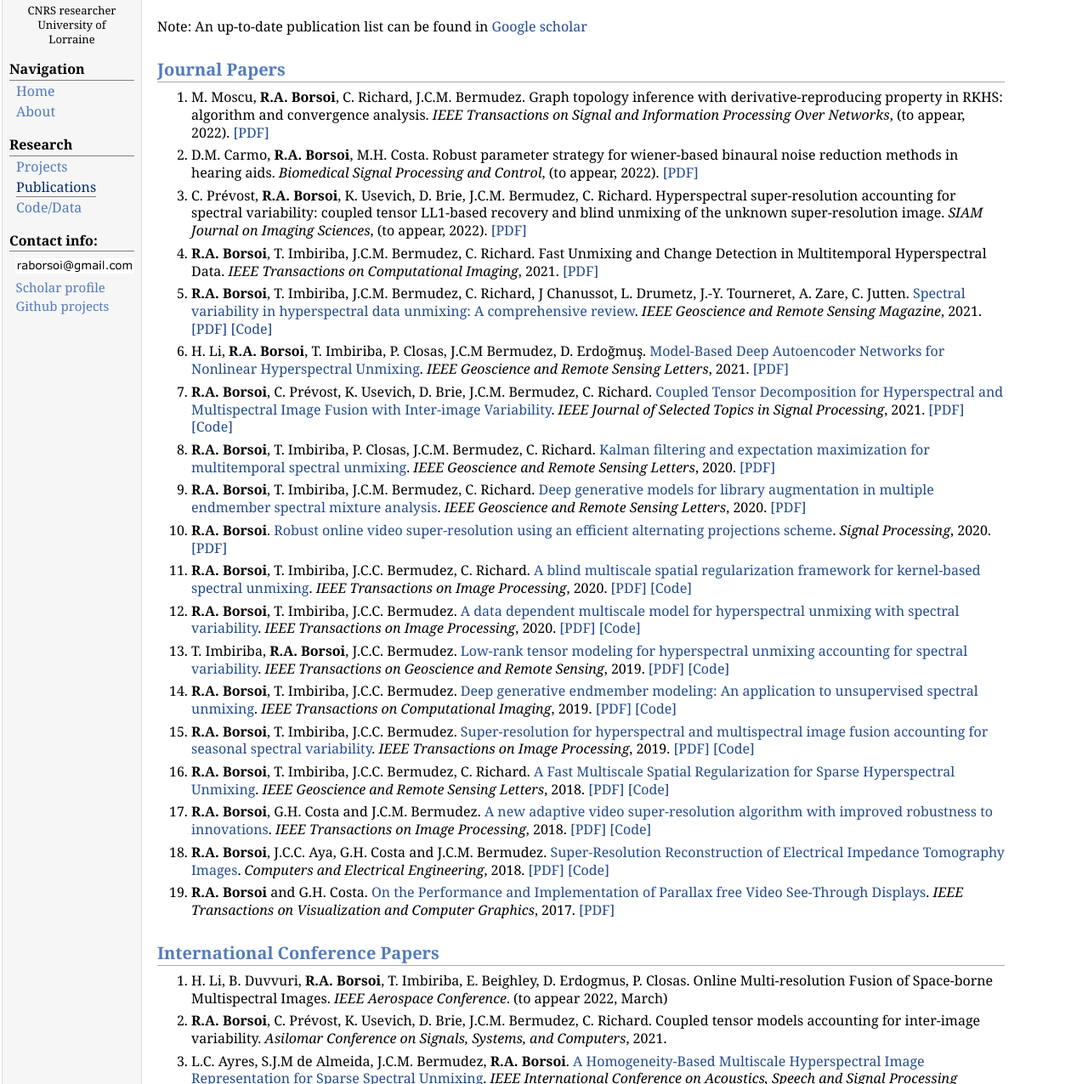
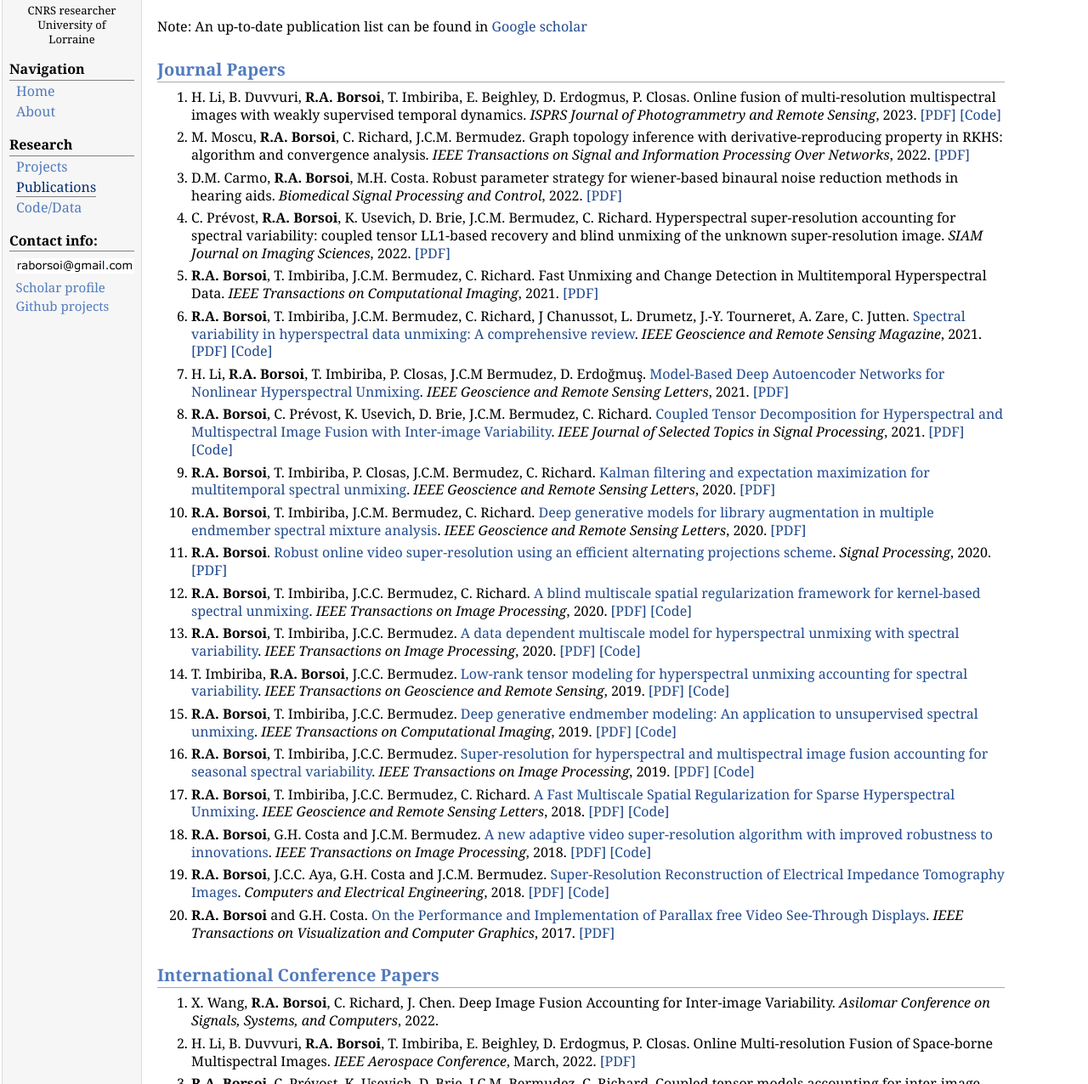
Before and after one commit to ricardoborsoi/ricardoborsoi.github.io, a plain HTML site: page publications.html in a window 1280 px wide. Shown: the part 179-1455 px from the top of the page at 85% size. Drawn offline with Linux system fonts and the light colour scheme.

Commit message:
updated pbs

```diff
--- a/publications.html
+++ b/publications.html
@@ -39,17 +39,22 @@
 </p>
 <h2>Journal Papers</h2>
 <ol>
-<li><p>M. Moscu, <b>R.A. Borsoi</b>, C. Richard, J.C.M. Bermudez. Graph topology inference with derivative-reproducing property in RKHS: algorithm and convergence analysis. <i>IEEE Transactions on Signal and Information Processing Over Networks</i>, (to appear, 2022). <a href="https://arxiv.org/pdf/2104.13687.pdf" target=&ldquo;blank&rdquo;>[PDF]</a>
+<li><p>H. Li, B. Duvvuri, <b>R.A. Borsoi</b>, T. Imbiriba, E. Beighley, D. Erdogmus, P. Closas. Online fusion of multi-resolution multispectral images with weakly supervised temporal dynamics. <i>ISPRS Journal of Photogrammetry and Remote Sensing</i>, 2023. <a href="https://arxiv.org/pdf/2301.02598.pdf" target=&ldquo;blank&rdquo;>[PDF]</a> <a href="https://github.com/HaoqingLi/Multi-resolution-Multispectral-image-fusion-based-weakly-supervised-constrained-Kalman-filter" target=&ldquo;blank&rdquo;>[Code]</a>
 
 
 </p>
 </li>
-<li><p>D.M. Carmo, <b>R.A. Borsoi</b>, M.H. Costa. Robust parameter strategy for wiener-based binaural noise reduction methods in hearing aids. <i>Biomedical Signal Processing and Control</i>, (to appear, 2022). <a href="https://arxiv.org/pdf/2104.09615.pdf" target=&ldquo;blank&rdquo;>[PDF]</a>
+<li><p>M. Moscu, <b>R.A. Borsoi</b>, C. Richard, J.C.M. Bermudez. Graph topology inference with derivative-reproducing property in RKHS: algorithm and convergence analysis. <i>IEEE Transactions on Signal and Information Processing Over Networks</i>, 2022. <a href="https://arxiv.org/pdf/2104.13687.pdf" target=&ldquo;blank&rdquo;>[PDF]</a>
 
 
 </p>
 </li>
-<li><p>C. Prévost, <b>R.A. Borsoi</b>, K. Usevich, D. Brie, J.C.M. Bermudez, C. Richard. Hyperspectral super-resolution accounting for spectral variability: coupled tensor LL1-based recovery and blind unmixing of the unknown super-resolution image. <i>SIAM Journal on Imaging Sciences</i>, (to appear, 2022). <a href="https://hal.archives-ouvertes.fr/hal-03158076" target=&ldquo;blank&rdquo;>[PDF]</a>
+<li><p>D.M. Carmo, <b>R.A. Borsoi</b>, M.H. Costa. Robust parameter strategy for wiener-based binaural noise reduction methods in hearing aids. <i>Biomedical Signal Processing and Control</i>, 2022. <a href="https://arxiv.org/pdf/2104.09615.pdf" target=&ldquo;blank&rdquo;>[PDF]</a>
+
+
+</p>
+</li>
+<li><p>C. Prévost, <b>R.A. Borsoi</b>, K. Usevich, D. Brie, J.C.M. Bermudez, C. Richard. Hyperspectral super-resolution accounting for spectral variability: coupled tensor LL1-based recovery and blind unmixing of the unknown super-resolution image. <i>SIAM Journal on Imaging Sciences</i>, 2022. <a href="https://hal.archives-ouvertes.fr/hal-03158076" target=&ldquo;blank&rdquo;>[PDF]</a>
 
 
 </p>
@@ -135,7 +140,12 @@
 </ol>
 <h2>International Conference Papers</h2>
 <ol>
-<li><p>H. Li, B. Duvvuri, <b>R.A. Borsoi</b>, T. Imbiriba, E. Beighley, D. Erdogmus, P. Closas. Online Multi-resolution Fusion of Space-borne Multispectral Images. <i>IEEE Aerospace Conference</i>. (to appear 2022, March)
+<li><p>X. Wang, <b>R.A. Borsoi</b>, C. Richard, J. Chen. Deep Image Fusion Accounting for Inter-image Variability. <i>Asilomar Conference on Signals, Systems, and Computers</i>, 2022.
+
+
+</p>
+</li>
+<li><p>H. Li, B. Duvvuri, <b>R.A. Borsoi</b>, T. Imbiriba, E. Beighley, D. Erdogmus, P. Closas. Online Multi-resolution Fusion of Space-borne Multispectral Images. <i>IEEE Aerospace Conference</i>, March, 2022. <a href="https://arxiv.org/pdf/2204.12566.pdf" target=&ldquo;blank&rdquo;>[PDF]</a>
 
 
 </p>
@@ -191,6 +201,21 @@
 </ol>
 <h2>Local Workshops and Abstracts</h2>
 <ol>
+<li><p>D.M. Carmo, <b>R.A. Borsoi</b>, M.H. Costa. Uma Abordagem Convexa para o Filtro de Wiener Multicanal com Preservação de Pistas Biauriculares em Aparelhos Auditivos. <i>XXXIX Brazilian Conference on Biomedical Engineering</i>, Florianópolis, 2022. <a href="\\[PDF\\]" target=&ldquo;blank&rdquo;>\\[PDF\\]</a> <b>(best student paper award)</b>
+
+
+</p>
+</li>
+<li><p>C. Prévost, <b>R.A. Borsoi</b>, K. Usevich, D. Brie, J.C.M. Bermudez, C. Richard. Factorisation tensorielle couplée en termes de rangs (L,L,1): application conjointe à la super-résolution hyperspectrale et au démélange en présence de variabilité spectrale. <i>XXVIIIème Colloque Francophone de Traitement du Signal et des Images (GRETSI)</i>, 2022. <a href="https://hal.science/hal-03689360/document" target=&ldquo;blank&rdquo;>[PDF]</a>
+
+
+</p>
+</li>
+<li><p><b>R.A. Borsoi</b>, C. Prévost, K. Usevich, D. Brie, J.C.M. Bermudez, C. Richard. Tensor-based image fusion accounting for inter-image variability: Recoverability and algorithms. <i>XXVIIIème Colloque Francophone de Traitement du Signal et des Images (GRETSI)</i>, 2022. <a href="https://hal.univ-lorraine.fr/hal-03777569/document" target=&ldquo;blank&rdquo;>[PDF]</a>
+
+
+</p>
+</li>
 <li><p>B. Duvvuri, H. Li, <b>R.A. Borsoi</b>, T. Imbiriba, D. Erdogmus, E. Beighley, P. Closas. Recursive Bayesian Classification for Water Mapping. <i>Abstract presented at the American Geophysical Union (AGU) Fall Meeting</i>, 2021.
 
 
@@ -238,7 +263,7 @@
 </ol>
 <div id="footer">
 <div id="footer-text">
-Page generated 2022-10-26, by <a href="https://github.com/wsshin/jemdoc_mathjax" target="blank">jemdoc+MathJax</a>.
+Page generated 2023-02-01, by <a href="https://github.com/wsshin/jemdoc_mathjax" target="blank">jemdoc+MathJax</a>.
 </div>
 </div>
 </td>
```
Also changed, not shown: codes.html (+1 -1 lines), index.html (+1 -1 lines), people.html (+1 -1 lines), research.html (+1 -1 lines), 2 other files.
